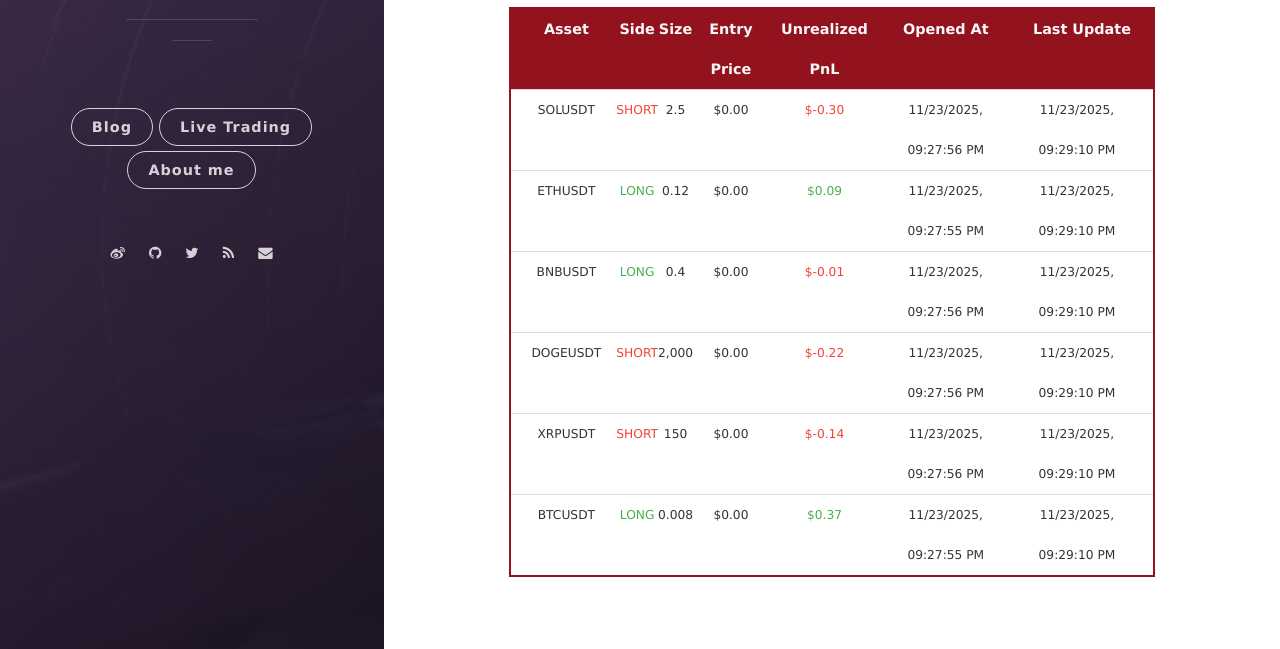
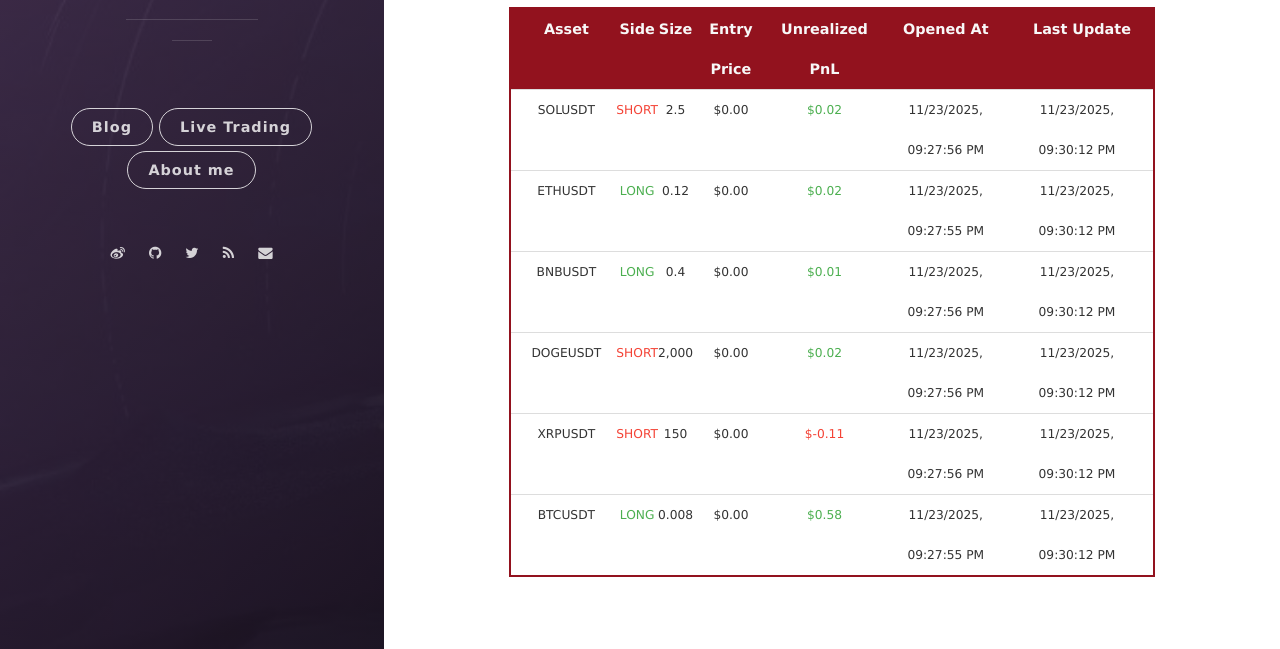
Before and after one commit to leeyegy/leeyegy.github.io, a Jekyll site: the page built from live-trading.html, in a window 1280 px wide and 1269 px high. Shown: the part 592-1241 px from the top of the window. Built offline with Jekyll 4.4.1, drawn with Linux system fonts in a browser that asks for light colours; nearby versions of some CDN libraries.

Commit message:
AccountMonitor: refresh positions 2025-11-24T05:30:12+08:00

```diff
--- a/assets/data/binance/positions.json
+++ b/assets/data/binance/positions.json
@@ -4,53 +4,53 @@
     "side": "SHORT",
     "size": 2.5,
     "entryPrice": 0.0,
-    "unrealizedPnl": -0.3,
+    "unrealizedPnl": 0.01762797,
     "openedAt": "2025-11-24T05:27:56+08:00",
-    "reportedAt": "2025-11-24T05:29:10+08:00"
+    "reportedAt": "2025-11-24T05:30:12+08:00"
   },
   {
     "symbol": "ETHUSDT",
     "side": "LONG",
     "size": 0.12,
     "entryPrice": 0.0,
-    "unrealizedPnl": 0.09,
+    "unrealizedPnl": 0.01893023,
     "openedAt": "2025-11-24T05:27:55+08:00",
-    "reportedAt": "2025-11-24T05:29:10+08:00"
+    "reportedAt": "2025-11-24T05:30:12+08:00"
   },
   {
     "symbol": "BNBUSDT",
     "side": "LONG",
     "size": 0.4,
     "entryPrice": 0.0,
-    "unrealizedPnl": -0.008,
+    "unrealizedPnl": 0.00706766,
     "openedAt": "2025-11-24T05:27:56+08:00",
-    "reportedAt": "2025-11-24T05:29:10+08:00"
+    "reportedAt": "2025-11-24T05:30:12+08:00"
   },
   {
     "symbol": "DOGEUSDT",
     "side": "SHORT",
     "size": 2000.0,
     "entryPrice": 0.0,
-    "unrealizedPnl": -0.22,
+    "unrealizedPnl": 0.02142,
     "openedAt": "2025-11-24T05:27:56+08:00",
-    "reportedAt": "2025-11-24T05:29:10+08:00"
+    "reportedAt": "2025-11-24T05:30:12+08:00"
   },
   {
     "symbol": "XRPUSDT",
     "side": "SHORT",
     "size": 150.0,
     "entryPrice": 0.0,
-    "unrealizedPnl": -0.1357815,
+    "unrealizedPnl": -0.105,
     "openedAt": "2025-11-24T05:27:56+08:00",
-    "reportedAt": "2025-11-24T05:29:10+08:00"
+    "reportedAt": "2025-11-24T05:30:12+08:00"
   },
   {
     "symbol": "BTCUSDT",
     "side": "LONG",
     "size": 0.008,
     "entryPrice": 0.0,
-    "unrealizedPnl": 0.37031907,
+    "unrealizedPnl": 0.5822,
     "openedAt": "2025-11-24T05:27:55+08:00",
-    "reportedAt": "2025-11-24T05:29:10+08:00"
+    "reportedAt": "2025-11-24T05:30:12+08:00"
   }
 ]
```
